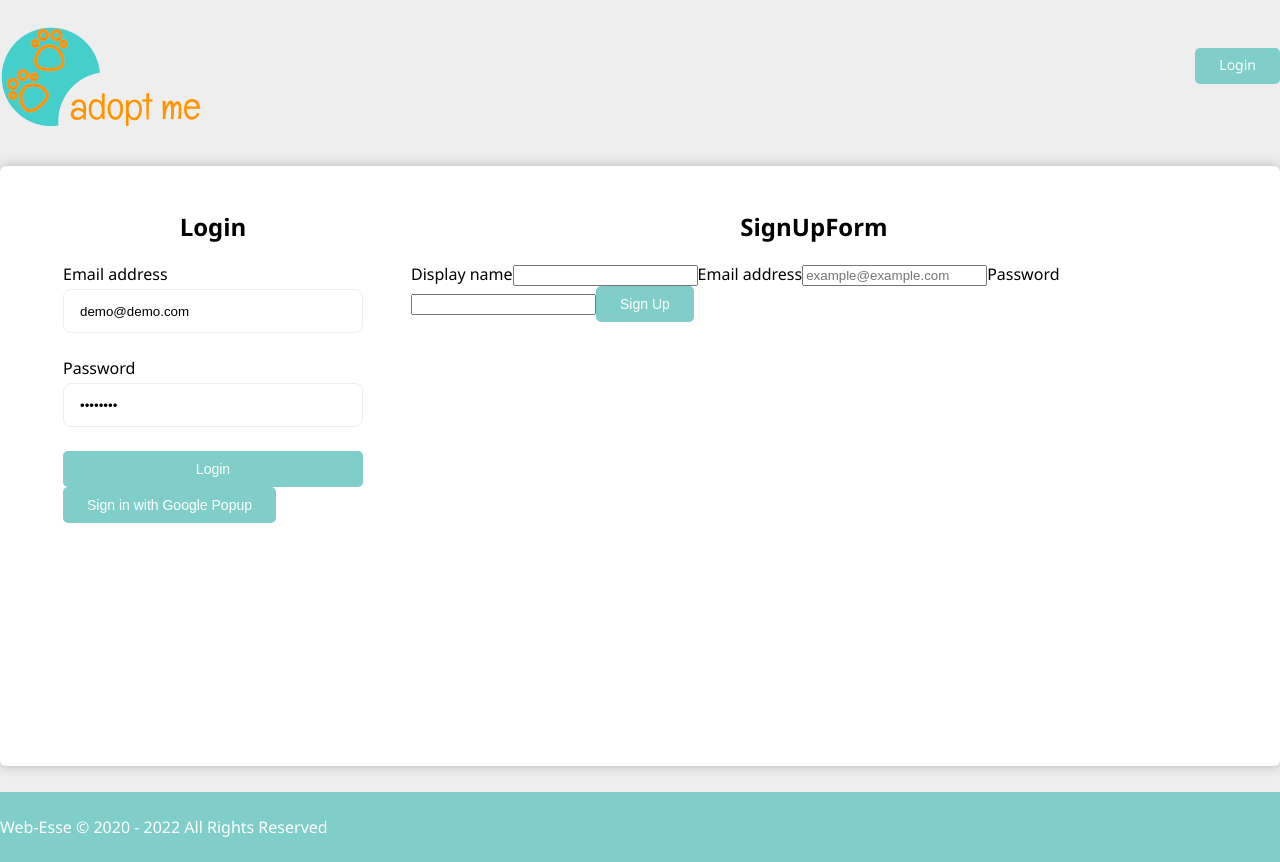
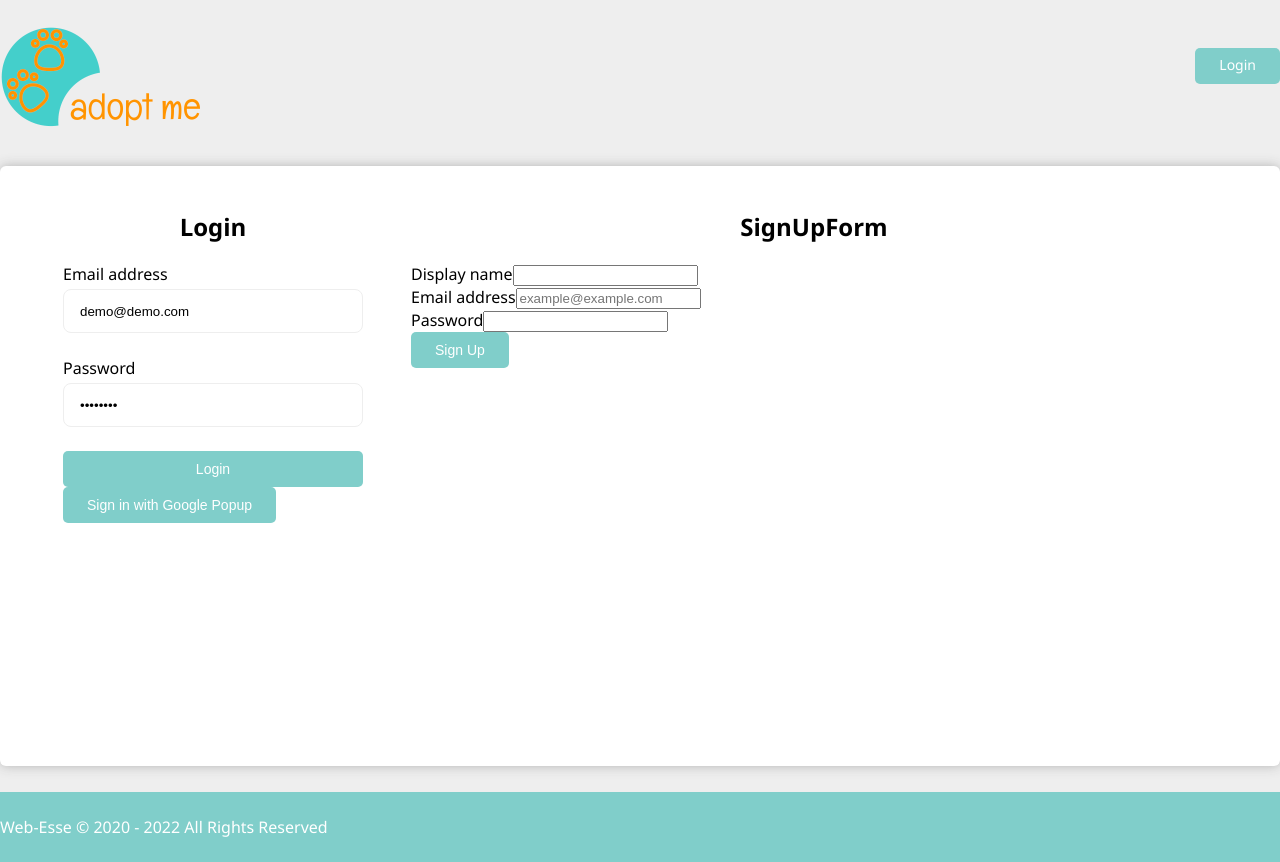
Before and after one commit to Snegurochka/adopt-pets, a React (Create React App) app: page /auth in a window 1280 px wide. Built offline with nearby package versions, Linux system fonts and the light colour scheme; no server answers.

Commit message:
ADD: form input layout

```diff
--- a/src/components/UI/FormInput/FormInput.tsx
+++ b/src/components/UI/FormInput/FormInput.tsx
@@ -1,18 +1,22 @@
 import React, { InputHTMLAttributes } from 'react'
 
-type FormInputProps = { label: string } & InputHTMLAttributes<HTMLInputElement>;
+type FormInputProps = { label: string } & InputHTMLAttributes<HTMLInputElement> & { value: string };
 
 const FormInput: React.FC<FormInputProps> = ({ label, name, value, ...otherParams }) => {
     return (
-        <label>
-            <span>{label}</span>
+        <div className='group'>
+            {label && (
+                <label className={`${value && value.length ? 'shrink' : ''} `}>
+                    {label}
+                </label>
+            )}
             <input
                 type='text'
                 value={value}
                 name={name}
                 {...otherParams}
             />
-        </label>
+        </div>
     )
 }
 
```
